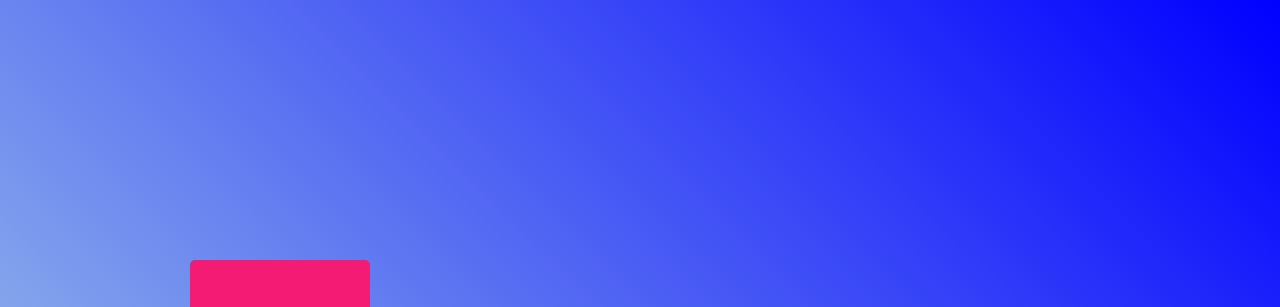
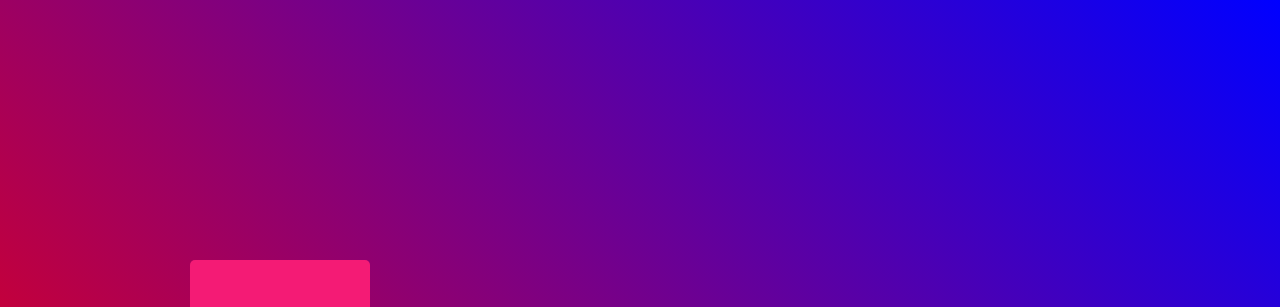
Before and after one commit to Mahlatsek29/digital-clock, a plain HTML site: page index.html in a window 1280 px wide. Shown: the top 307 px of the page. Drawn offline with Linux system fonts and the light colour scheme.

Commit message:
background colour

```diff
--- a/style.css
+++ b/style.css
@@ -8,7 +8,7 @@
 .hero {
     width: 100%;
     min-height: 100vh;
-    background: linear-gradient(45deg, lightblue, blue);
+    background: linear-gradient(45deg, red, blue);
     color: #fff;
     position: relative;
 }
```
